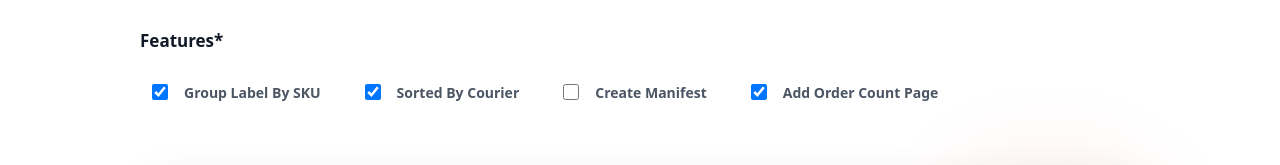
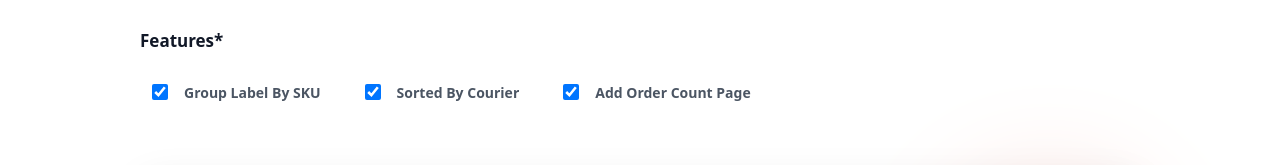
Before and after one commit to JBH105/PDFTool, a Next.js app: page /crop/flipkart in a window 1280 px wide. Shown: the part 368-533 px from the top of the page. Built offline with nearby package versions, Linux system fonts and the light colour scheme; no server answers.

Commit message:
fixed the issues

```diff
--- a/src/pages/crop/[slug].js
+++ b/src/pages/crop/[slug].js
@@ -144,7 +144,7 @@ export default function CropPDF() {
                 Sorted By Courier
               </label>
             </div>
-            <div className="flex items-center pl-3">
+            {/* <div className="flex items-center pl-3">
               <input
                 id=" hsdjjsjdbfjsd"
                 type="checkbox"
@@ -158,7 +158,7 @@ export default function CropPDF() {
               >
                 Create Manifest
               </label>
-            </div>
+            </div> */}
             <div className="flex items-center pl-3">
               <input
                 id=" dfgdftreth"
```
